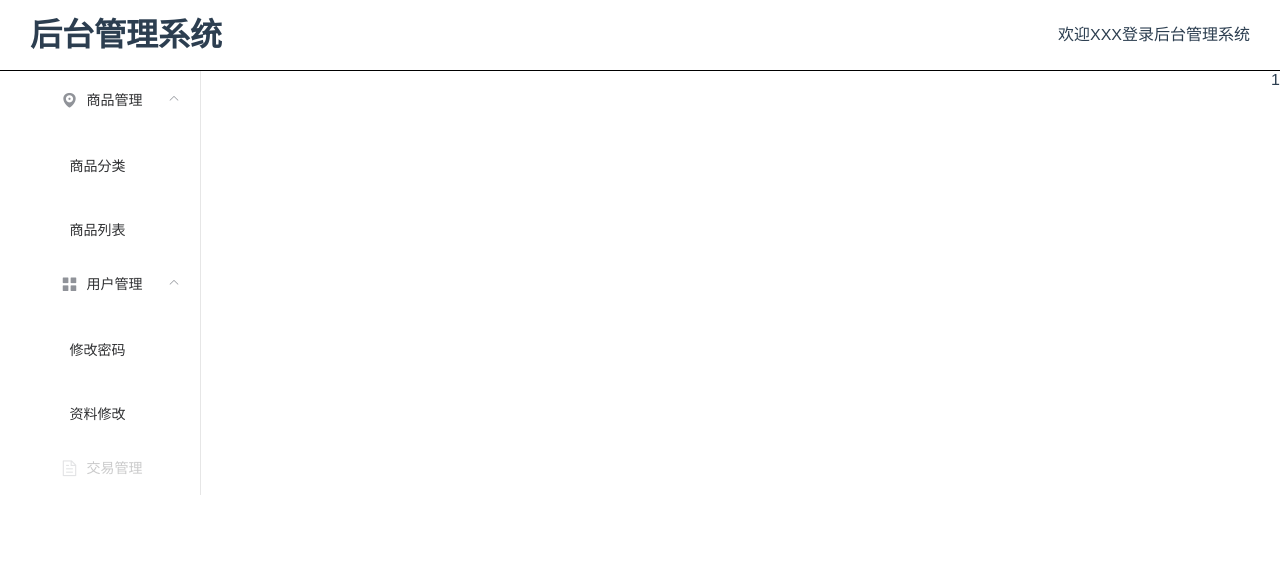
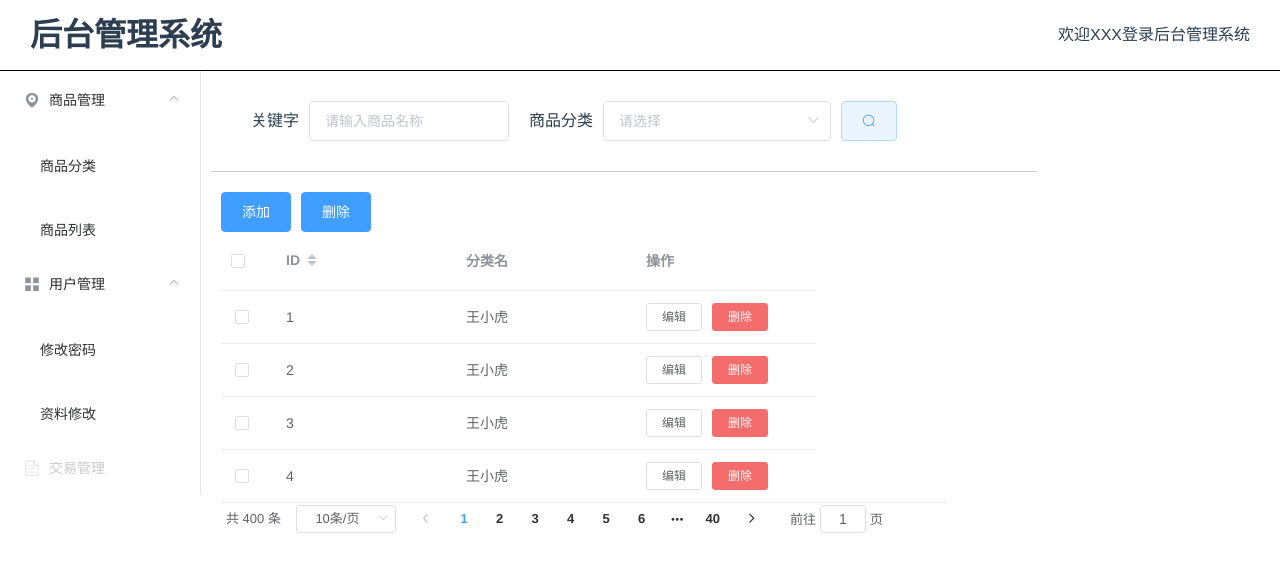
Before and after one commit to 1160166395/backstage, a Vue app: page /#/goodList in a window 1280 px wide. Shown: the top 572 px of the page. Built offline with nearby package versions, Linux system fonts and the light colour scheme.

Commit message:
good静态

```diff
--- a/package.json
+++ b/package.json
@@ -14,7 +14,10 @@
     "build": "node build/build.js"
   },
   "dependencies": {
+    "axios": "^0.18.0",
     "element-ui": "^2.4.7",
+    "express": "^4.16.3",
+    "mysql": "^2.16.0",
     "vue": "^2.5.2",
     "vue-router": "^3.0.1"
   },
--- a/src/App.vue
+++ b/src/App.vue
@@ -9,17 +9,14 @@ export default {
   name: 'App'
 }
 </script>
-import axios from 'axios';
-Vue.use(axios);
 
-Vue.prototype.$axios = axios;
 
 <style>
 #app {
   font-family: 'Avenir', Helvetica, Arial, sans-serif;
   -webkit-font-smoothing: antialiased;
   -moz-osx-font-smoothing: grayscale;
-  text-align: center;
+  //text-align: center;
   color: #2c3e50;
   //margin-top: 60px;
 }
--- /dev/null
+++ b/src/api/md5.js
@@ -0,0 +1,5 @@
+var crypto = require("crypto");
+module.exports = function(message){
+    var md5 = crypto.createHash('md5');
+    var digest = md5.update(message,'utf8').digest('hex');
+}
--- a/src/components/goodCategory.vue
+++ b/src/components/goodCategory.vue
@@ -1,6 +1,47 @@
 <template>
     <div class="home">
-        2
+        <header>
+            <p>主页>商品管理>商品分类</p>
+            <el-button type="primary">添加</el-button>
+        </header>
+        <template>
+          <el-table
+            :data="tableData"
+            style="width: 100%"
+            align='left'
+            :default-sort = "{prop: 'date', order: 'descending'}">
+            <el-table-column
+              type="index">
+            </el-table-column>
+            <el-table-column
+              label="ID"
+              sortable
+              :sort-method="changesort"
+              width="180">
+              <template slot-scope="scope">
+                <span>{{ scope.row.date }}</span>
+              </template>
+            </el-table-column>
+            <el-table-column
+              label="分类名"
+              width="180">
+              <template slot-scope="scope">
+                <span>{{ scope.row.name }}</span>
+              </template>
+            </el-table-column>
+            <el-table-column label="操作" width="180">
+              <template slot-scope="scope">
+                <el-button
+                  size="mini"
+                  @click="handleEdit(scope.$index, scope.row)">编辑</el-button>
+                <el-button
+                  size="mini"
+                  type="danger"
+                  @click="handleDelete(scope.$index, scope.row)">删除</el-button>
+              </template>
+            </el-table-column>
+          </el-table>
+        </template>
     </div>
 </template>
 <script>
@@ -8,15 +49,51 @@
     export default {
         data(){
             return {
-                items:[],
-                keyword:''
+                 tableData: [{
+          date: '1',
+          name: '王小虎',
+          address: '上海市普陀区金沙江路 1518 弄'
+        }, {
+          date: '2',
+          name: '王小虎',
+          address: '上海市普陀区金沙江路 1517 弄'
+        }, {
+          date: '3',
+          name: '王小虎',
+          address: '上海市普陀区金沙江路 1519 弄'
+        }, {
+          date: '4',
+          name: '王小虎',
+          address: '上海市普陀区金沙江路 1516 弄'
+        }]
             }
         },
+        methods: {
+          handleEdit(index, row) {
+            console.log(index, row);
+          },
+          handleDelete(index, row) {
+            console.log(index, row);
+          },
+          changesort(a,b){
+            return a-b
+          },
+          getData(){
+            this.$axios.post('/api/type',{
+
+            }).then(res=>{
+                console.log(res.data)
+            })
+          }
+        },
         created(){
+            this.getData();
+        }
 
-        }
     }
 </script>
 <style scoped>
+    header{height:120px;text-align:left;padding-left:20px;}
+    header p {margin:20px 0}
 
 </style>
--- a/src/components/goodList.vue
+++ b/src/components/goodList.vue
@@ -1,6 +1,72 @@
 <template>
     <div class="home">
-        1
+        <header>
+            <label for="good">关键字</label>
+            <el-input v-model="input" placeholder="请输入商品名称" id.native="good"></el-input>
+            <span>商品分类</span>
+            <el-select v-model="value" placeholder="请选择">
+                <el-option
+                  v-for="item in options"
+                  :key="item.value"
+                  :label="item.label"
+                  :value="item.value">
+                </el-option>
+            </el-select>
+            <el-button type="primary" icon="el-icon-search" plain></el-button>
+        </header>
+        <div class='box'>
+        <el-button type="primary">添加</el-button>
+        <el-button type="primary">删除</el-button>
+        <template>
+          <el-table
+            :data="tableData"
+            style="width: 100%"
+            align='left'
+            :default-sort = "{prop: 'date', order: 'descending'}">
+            <el-table-column
+              type="selection"
+              width="55">
+            </el-table-column>
+            <el-table-column
+              label="ID"
+              sortable
+              :sort-method="changesort"
+              width="180">
+              <template slot-scope="scope">
+                <span>{{ scope.row.date }}</span>
+              </template>
+            </el-table-column>
+            <el-table-column
+              label="分类名"
+              width="180">
+              <template slot-scope="scope">
+                <span>{{ scope.row.name }}</span>
+              </template>
+            </el-table-column>
+            <el-table-column label="操作" width="180">
+              <template slot-scope="scope">
+                <el-button
+                  size="mini"
+                  @click="handleEdit(scope.$index, scope.row)">编辑</el-button>
+                <el-button
+                  size="mini"
+                  type="danger"
+                  @click="handleDelete(scope.$index, scope.row)">删除</el-button>
+              </template>
+            </el-table-column>
+          </el-table>
+        </template>
+        <div class="block">
+            <el-pagination
+              @size-change="handleSizeChange"
+              @current-change="handleCurrentChange"
+              :page-sizes="[10, 20, 30, 40]"
+              :page-size="10"
+              layout="total, sizes, prev, pager, next, jumper"
+              :total="400">
+            </el-pagination>
+        </div>
+        </div>
     </div>
 </template>
 <script>
@@ -8,15 +74,71 @@
     export default {
         data(){
             return {
-                items:[],
-                keyword:''
+                input:'',
+                 options: [{
+                  value: '选项1',
+                  label: '黄金糕'
+                }, {
+                  value: '选项2',
+                  label: '双皮奶'
+                }, {
+                  value: '选项3',
+                  label: '蚵仔煎'
+                }, {
+                  value: '选项4',
+                  label: '龙须面'
+                }, {
+                  value: '选项5',
+                  label: '北京烤鸭'
+                }],
+                value: '',
+                tableData: [{
+                      date: '1',
+                      name: '王小虎',
+                      address: '上海市普陀区金沙江路 1518 弄'
+                    }, {
+                      date: '2',
+                      name: '王小虎',
+                      address: '上海市普陀区金沙江路 1517 弄'
+                    }, {
+                      date: '3',
+                      name: '王小虎',
+                      address: '上海市普陀区金沙江路 1519 弄'
+                    }, {
+                      date: '4',
+                      name: '王小虎',
+                      address: '上海市普陀区金沙江路 1516 弄'
+                    }]
             }
         },
-        created(){
-
-        }
+        methods: {
+          handleSizeChange(val) {
+            console.log(`每页 ${val} 条`);
+          },
+          handleCurrentChange(val) {
+            console.log(`当前页: ${val}`);
+          },
+          changesort(a,b){
+            return a-b
+          }
+        },
     }
 </script>
 <style scoped>
-
+    header{
+        padding:20px 40px;
+        border-bottom:1px solid #ccc;
+        margin:0 10px 20px 10px;
+        width:100%;
+    }
+    .el-input{
+        width:200px;
+        padding:10px 20px 10px 10px;
+    }
+    .el-select{
+        padding:10px;
+    }
+    .box{
+        padding-left:20px;
+    }
 </style>
--- a/src/main.js
+++ b/src/main.js
@@ -7,6 +7,9 @@ import App from './App'
 import router from './router';
 import '@/sass/index.scss';
 Vue.use(ElementUI);
+import axios from 'axios';
+Vue.use(axios);
+Vue.prototype.$axios = axios;
 
 Vue.config.productionTip = false
 
--- a/src/sass/index.scss
+++ b/src/sass/index.scss
@@ -3,5 +3,5 @@
     padding:0;
 }
 .home{
-    float:right
+    float:left
 }
```
Also changed, not shown: config/index.js (+7 -1 lines), src/api/conn.js (added, +10 -0 lines), src/api/post.js (added, +10 -0 lines), src/api/type.js (added, +33 -0 lines).
